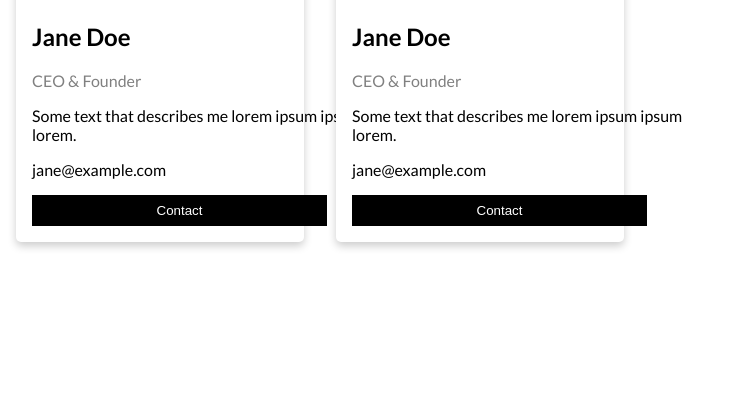
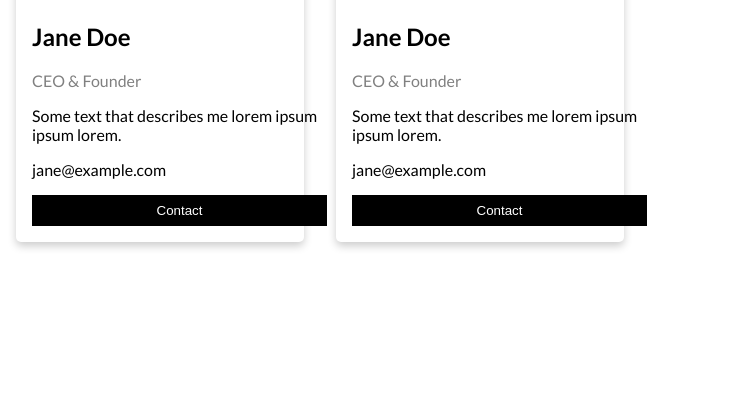
Before and after one commit to Zack-bug/Vegetable-, a PHP site: page /Homepage.html in a window 1280 px wide; the page is wider, and only the part inside the window is pictured. Shown: the part 2574-2994 px from the top of that part, without its empty margins (0-732 px from the left). Run offline with PHP 8.4, Linux system fonts and the light colour scheme.

Commit message:
a
Describe ile ürün açıklamaları geliştirmesi

```diff
--- a/Homepage.html
+++ b/Homepage.html
@@ -59,7 +59,7 @@
             <div class="container">
               <h2>Jane Doe</h2>
               <p class="title">CEO & Founder</p>
-              <p>Some text that describes me lorem ipsum ipsum lorem.</p>
+              <p class="describe">Some text that describes me lorem ipsum ipsum lorem.</p>
               <p>jane@example.com</p>
               <p><button class="home">Contact</button></p>
             </div>
@@ -76,7 +76,7 @@
             <div class="container">
               <h2>Jane Doe</h2>
               <p class="title">CEO & Founder</p>
-              <p>Some text that describes me lorem ipsum ipsum lorem.</p>
+              <p class="describe">Some text that describes me lorem ipsum ipsum lorem.</p>
               <p>jane@example.com</p>
               <p><button class="home">Contact</button></p>
             </div>
@@ -93,7 +93,7 @@
             <div class="container">
               <h2>Jane Doe</h2>
               <p class="title">CEO & Founder</p>
-              <p>Some text that describes me lorem ipsum ipsum lorem.</p>
+              <p class="describe">Some text that describes me lorem ipsum ipsum lorem.</p>
               <p>jane@example.com</p>
               <p><button class="home">Contact</button></p>
             </div>
@@ -110,7 +110,7 @@
             <div class="container">
               <h2>Jane Doe</h2>
               <p class="title">CEO & Founder</p>
-              <p>Some text that describes me lorem ipsum ipsum lorem.</p>
+              <p class="describe">Some text that describes me lorem ipsum ipsum lorem.</p>
               <p>jane@example.com</p>
               <p><button class="home">Contact</button></p>
             </div>
@@ -127,7 +127,7 @@
             <div class="container">
               <h2>Jane Doe</h2>
               <p class="title">CEO & Founder</p>
-              <p>Some text that describes me lorem ipsum ipsum lorem.</p>
+              <p class="describe">Some text that describes me lorem ipsum ipsum lorem.</p>
               <p>jane@example.com</p>
               <p><button class="home">Contact</button></p>
             </div>
@@ -144,7 +144,7 @@
             <div class="container">
               <h2>Jane Doe</h2>
               <p class="title">CEO & Founder</p>
-              <p>Some text that describes me lorem ipsum ipsum lorem.</p>
+              <p class="describe">Some text that describes me lorem ipsum ipsum lorem.</p>
               <p>jane@example.com</p>
               <p><button class="home">Contact</button></p>
             </div>
@@ -161,7 +161,7 @@
             <div class="container">
               <h2>Jane Doe</h2>
               <p class="title">CEO & Founder</p>
-              <p>Some text that describes me lorem ipsum ipsum lorem.</p>
+              <p class="describe">Some text that describes me lorem ipsum ipsum lorem.</p>
               <p>jane@example.com</p>
               <p><button class="home">Contact</button></p>
             </div>
@@ -178,7 +178,7 @@
             <div class="container">
               <h2>Jane Doe</h2>
               <p class="title">CEO & Founder</p>
-              <p>Some text that describes me lorem ipsum ipsum lorem.</p>
+              <p class="describe">Some text that describes me lorem ipsum ipsum lorem.</p>
               <p>jane@example.com</p>
               <p><button class="home">Contact</button></p>
             </div>
@@ -195,7 +195,7 @@
             <div class="container">
               <h2>Jane Doe</h2>
               <p class="title">CEO & Founder</p>
-              <p>Some text that describes me lorem ipsum ipsum lorem.</p>
+              <p class="describe">Some text that describes me lorem ipsum ipsum lorem.</p>
               <p>jane@example.com</p>
               <p><button class="home">Contact</button></p>
             </div>
@@ -212,7 +212,7 @@
             <div class="container">
               <h2>Jane Doe</h2>
               <p class="title">CEO & Founder</p>
-              <p>Some text that describes me lorem ipsum ipsum lorem.</p>
+              <p class="describe">Some text that describes me lorem ipsum ipsum lorem.</p>
               <p>jane@example.com</p>
               <p><button class="home">Contact</button></p>
             </div>
@@ -229,7 +229,7 @@
             <div class="container">
               <h2>Jane Doe</h2>
               <p class="title">CEO & Founder</p>
-              <p>Some text that describes me lorem ipsum ipsum lorem.</p>
+              <p class="describe">Some text that describes me lorem ipsum ipsum lorem.</p>
               <p>jane@example.com</p>
               <p><button class="home">Contact</button></p>
             </div>
@@ -246,7 +246,7 @@
             <div class="container">
               <h2>Jane Doe</h2>
               <p class="title">CEO & Founder</p>
-              <p>Some text that describes me lorem ipsum ipsum lorem.</p>
+              <p class="describe"> Some text that describes me lorem ipsum ipsum lorem. </p>
               <p>jane@example.com</p>
               <p><button class="home">Contact</button></p>
             </div>
@@ -263,7 +263,7 @@
             <div class="container">
               <h2>Jane Doe</h2>
               <p class="title">CEO & Founder</p>
-              <p>Some text that describes me lorem ipsum ipsum lorem.</p>
+              <p class="describe">Some text that describes me lorem ipsum ipsum lorem.</p>
               <p>jane@example.com</p>
               <p><button class="home">Contact</button></p>
             </div>
@@ -280,7 +280,7 @@
             <div class="container">
               <h2>Jane Doe</h2>
               <p class="title">CEO & Founder</p>
-              <p>Some text that describes me lorem ipsum ipsum lorem.</p>
+              <p class="describe">Some text that describes me lorem ipsum ipsum lorem.</p>
               <p>jane@example.com</p>
               <p><button class="home">Contact</button></p>
             </div>
@@ -297,7 +297,7 @@
             <div class="container">
               <h2>Jane Doe</h2>
               <p class="title">CEO & Founder</p>
-              <p>Some text that describes me lorem ipsum ipsum lorem.</p>
+              <p class="describe">Some text that describes me lorem ipsum ipsum lorem.</p>
               <p>jane@example.com</p>
               <p><button class="home">Contact</button></p>
             </div>
--- a/css/styles.css
+++ b/css/styles.css
@@ -334,6 +334,11 @@ html {
   color: grey;
 }
 
+
+.describe{
+  width: 295px;
+}
+
 .home {
   border: none;
   outline: 0;
```
